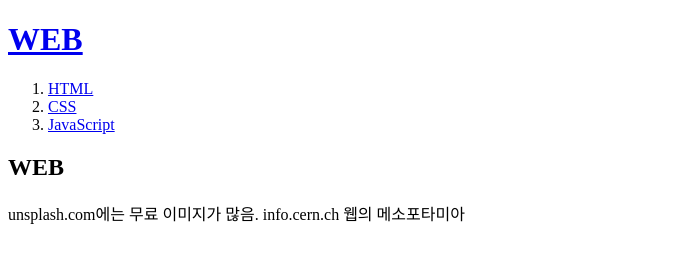
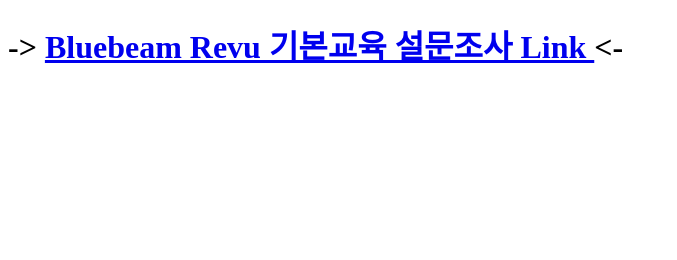
Before and after one commit to EugeneShin2/blue, a plain HTML site: page index.html in a window 1280 px wide. Shown: the whole page, without its empty margins (0-677 px from the left). Drawn offline with Linux system fonts and the light colour scheme.

Commit message:
Update index.html

```diff
--- a/index.html
+++ b/index.html
@@ -5,13 +5,6 @@
   <meta charset="utf-8">
 </head>
   <body>
-    <h1><a href="index.html">WEB</a></h1>
-  <ol>
-    <li><a href="1.html">HTML</a></li>
-    <li><a href="2.html">CSS</a></li>
-    <li><a href="3.html">JavaScript</a></li>
-  </ol>
-  <h2>WEB</h2>
-  <p>unsplash.com에는 무료 이미지가 많음. info.cern.ch 웹의 메소포타미아 </p>
+    <h1> -> <a href="http://goo.gl/forms/b2RQUaqzmlSfdTk83">Bluebeam Revu 기본교육 설문조사 Link </a> <- </h1>
 </body>
 </html>
```
